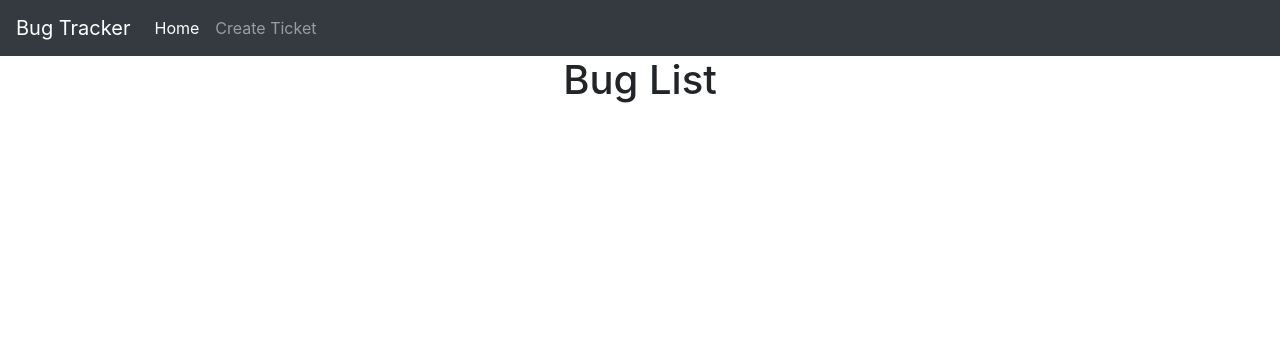
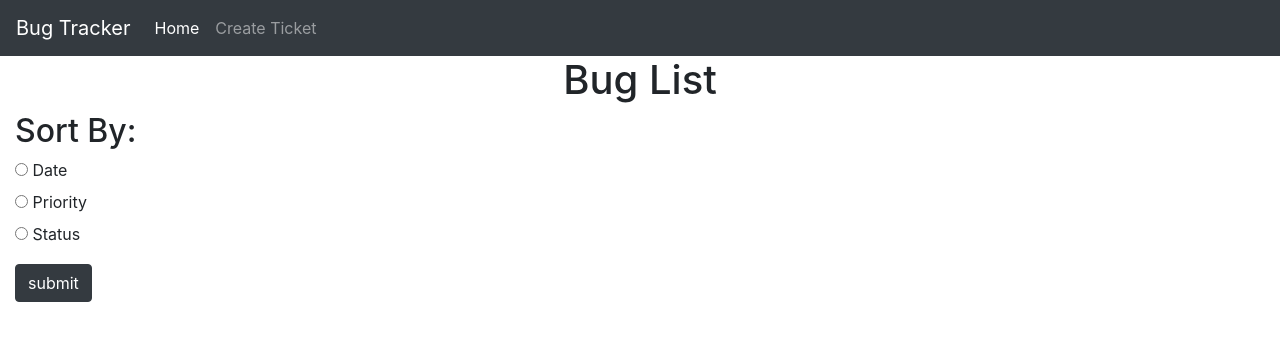
Before and after one commit to StevenM27/django-bug-tracker, a Django app: page / in a window 1280 px wide. Shown: the top 341 px of the page. Run offline with Django 4.2, Linux system fonts and the light colour scheme; data that the repository does not hold is empty; some libraries are stand-ins or nearby versions.

Commit message:
Implement sorting functionality for index page.

```diff
--- a/bugtrackerproject/bugtrackerapp/forms.py
+++ b/bugtrackerproject/bugtrackerapp/forms.py
@@ -5,3 +5,7 @@ class BugForm(forms.ModelForm):
     class Meta:
         model = Bug
         fields = "__all__"
+
+
+class SortForm(forms.Form):
+    CHOICES = forms.CharField(widget=forms.RadioSelect(choices=[('date', 'Date'), ('priority', 'Priority'), ('status', 'Status')]))
--- a/bugtrackerproject/bugtrackerapp/templates/bugtracker/index.html
+++ b/bugtrackerproject/bugtrackerapp/templates/bugtracker/index.html
@@ -53,6 +53,15 @@
                 <h1 class="text-center">Bug List</h1>
             </div>
 
+            <div style="margin-bottom: 10px;">
+                <h2>Sort By:</h2>
+                <form method="POST">
+                    {% csrf_token %}
+                    {{form.CHOICES}}
+                    <input type="submit" class="btn btn-dark" value="submit" style="margin-top: 10px;">
+                </form>
+            </div>
+
             <div class="row">
 
                 <div class="col-md-12">
--- a/bugtrackerproject/bugtrackerapp/views.py
+++ b/bugtrackerproject/bugtrackerapp/views.py
@@ -2,15 +2,29 @@ from django.shortcuts import render, redirect
 from django.contrib import messages
 
 from .models import Bug
-from .forms import BugForm
+from .forms import BugForm, SortForm
 
 # Create your views here.
 def index(request):
-    bug_list = Bug.objects.order_by("-date")
+
+    if request.method == "POST":
+        form = SortForm(request.POST)
+
+        if form.is_valid():
+            sort_by = form.cleaned_data.get("CHOICES")
+
+    else:
+        sort_by = "date"
+
+    print("Sorting by " + sort_by)
+
+    bug_list = Bug.objects.order_by("-" + str(sort_by))
+    sort_form = SortForm()
 
     page = {
         "list" : bug_list,
         "title" : "Bug Tracker",
+        "form" : sort_form,
     }
 
     return render(request, 'bugtracker/index.html', page)
```
